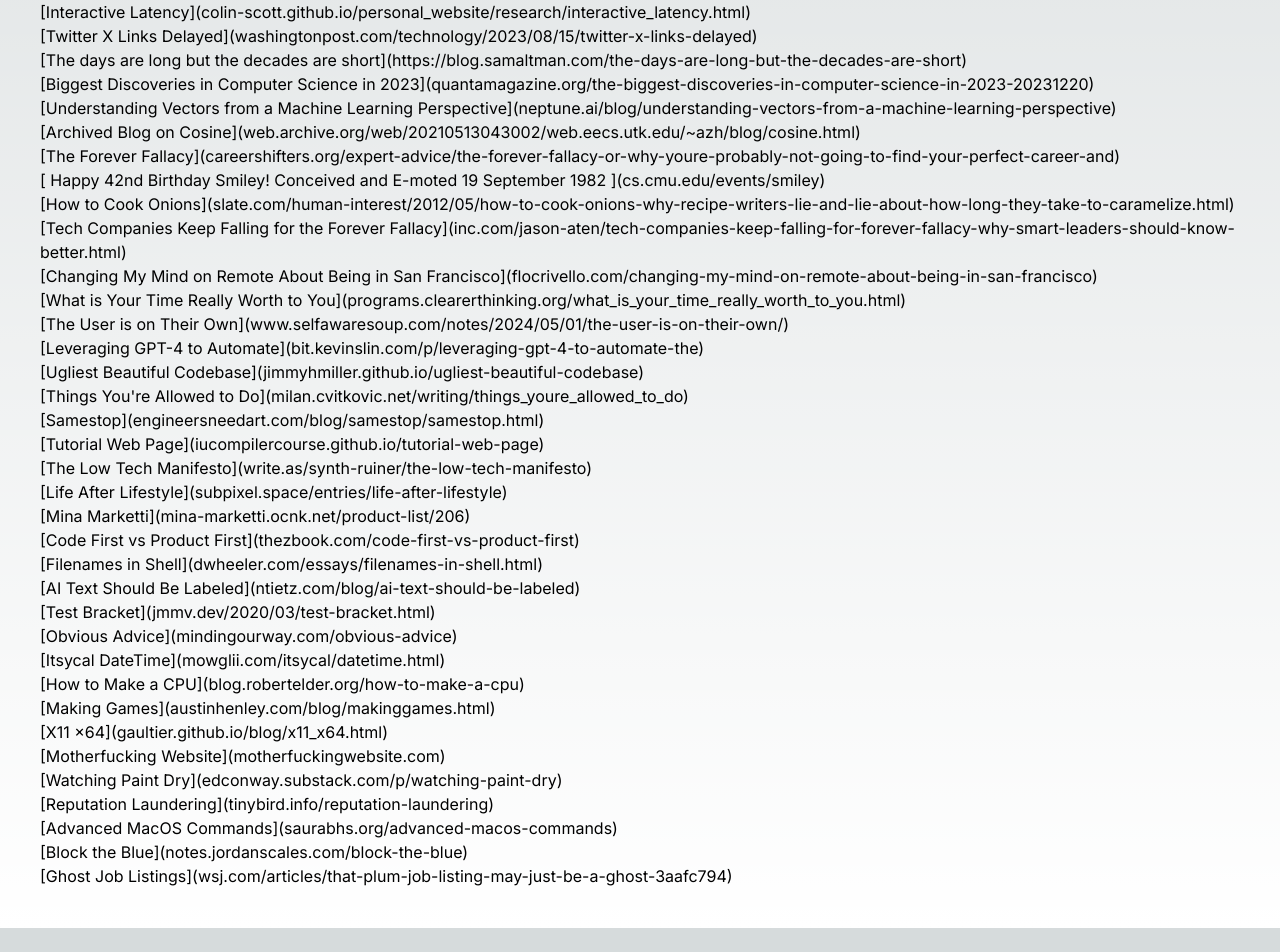
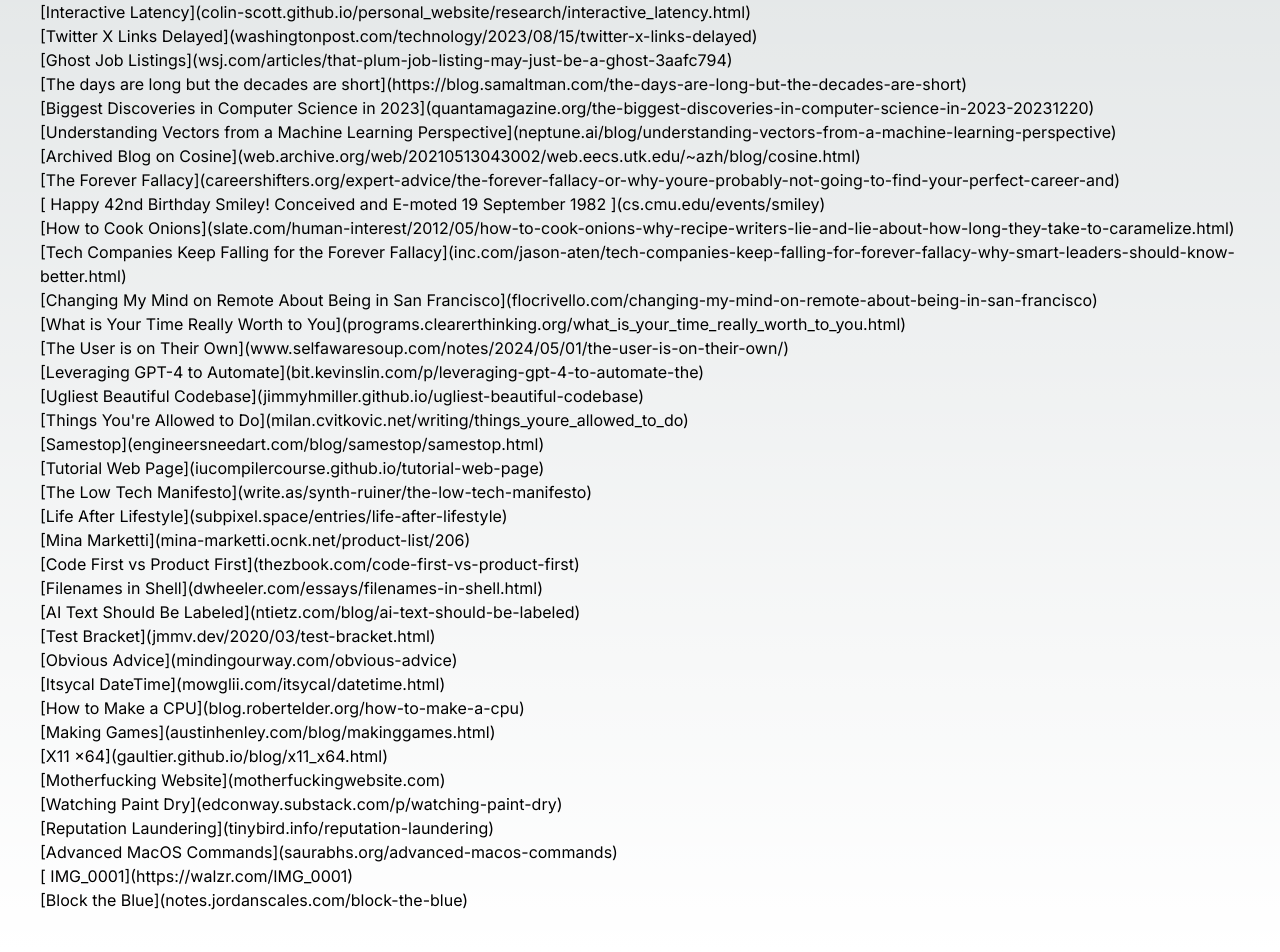
Before and after one commit to 5brian/catalogue, a Next.js app: page /stuff/archivepage in a window 1280 px wide. Shown: the part 568-1520 px from the top of the page. Before the commit the page ends 1496 px from the top, so only its background shows below. Built offline with nearby package versions, Linux system fonts and the light colour scheme.

Commit message:
img_0001

```diff
--- a/src/app/lucky/page.tsx
+++ b/src/app/lucky/page.tsx
@@ -64,6 +64,7 @@
     "https://jimmyhmiller.github.io/ugliest-beautiful-codebase",
     "https://thecut.com/2023/11/adulthood-is-a-mirage.html",
     "https://blog.samaltman.com/the-days-are-long-but-the-decades-are-short",
+    "https://walzr.com/IMG_0001",
   ];
 
   useEffect(() => {
--- a/src/app/stuff/archivepage/page.tsx
+++ b/src/app/stuff/archivepage/page.tsx
@@ -163,6 +163,15 @@
           >
             [Twitter X Links
             Delayed](washingtonpost.com/technology/2023/08/15/twitter-x-links-delayed)
+          </Link>
+        </p>
+        <p>
+          <Link
+            href="https://wsj.com/articles/that-plum-job-listing-may-just-be-a-ghost-3aafc794"
+            target="_blank"
+          >
+            [Ghost Job
+            Listings](wsj.com/articles/that-plum-job-listing-may-just-be-a-ghost-3aafc794)
           </Link>
         </p>
         <p>
@@ -430,6 +439,11 @@
           </Link>
         </p>
         <p>
+          <Link href="https://walzr.com/IMG_0001" target="_blank">
+            [ IMG_0001](https://walzr.com/IMG_0001)
+          </Link>
+        </p>
+        <p>
           <Link
             href="https://notes.jordanscales.com/block-the-blue"
             target="_blank"
@@ -437,15 +451,6 @@
             [Block the Blue](notes.jordanscales.com/block-the-blue)
           </Link>
         </p>
-        <p>
-          <Link
-            href="https://wsj.com/articles/that-plum-job-listing-may-just-be-a-ghost-3aafc794"
-            target="_blank"
-          >
-            [Ghost Job
-            Listings](wsj.com/articles/that-plum-job-listing-may-just-be-a-ghost-3aafc794)
-          </Link>
-        </p>
       </div>
     </>
   );
```
